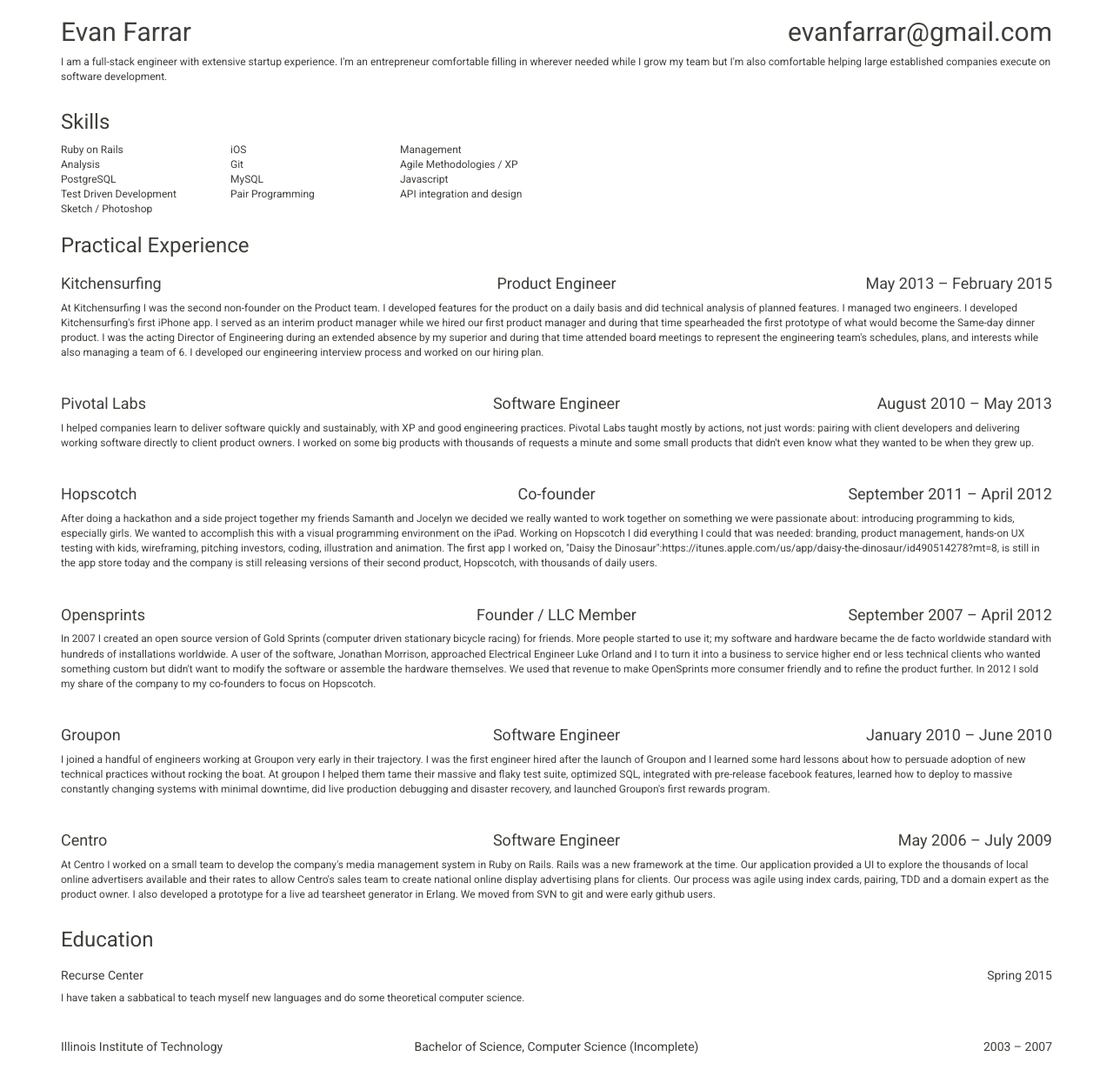
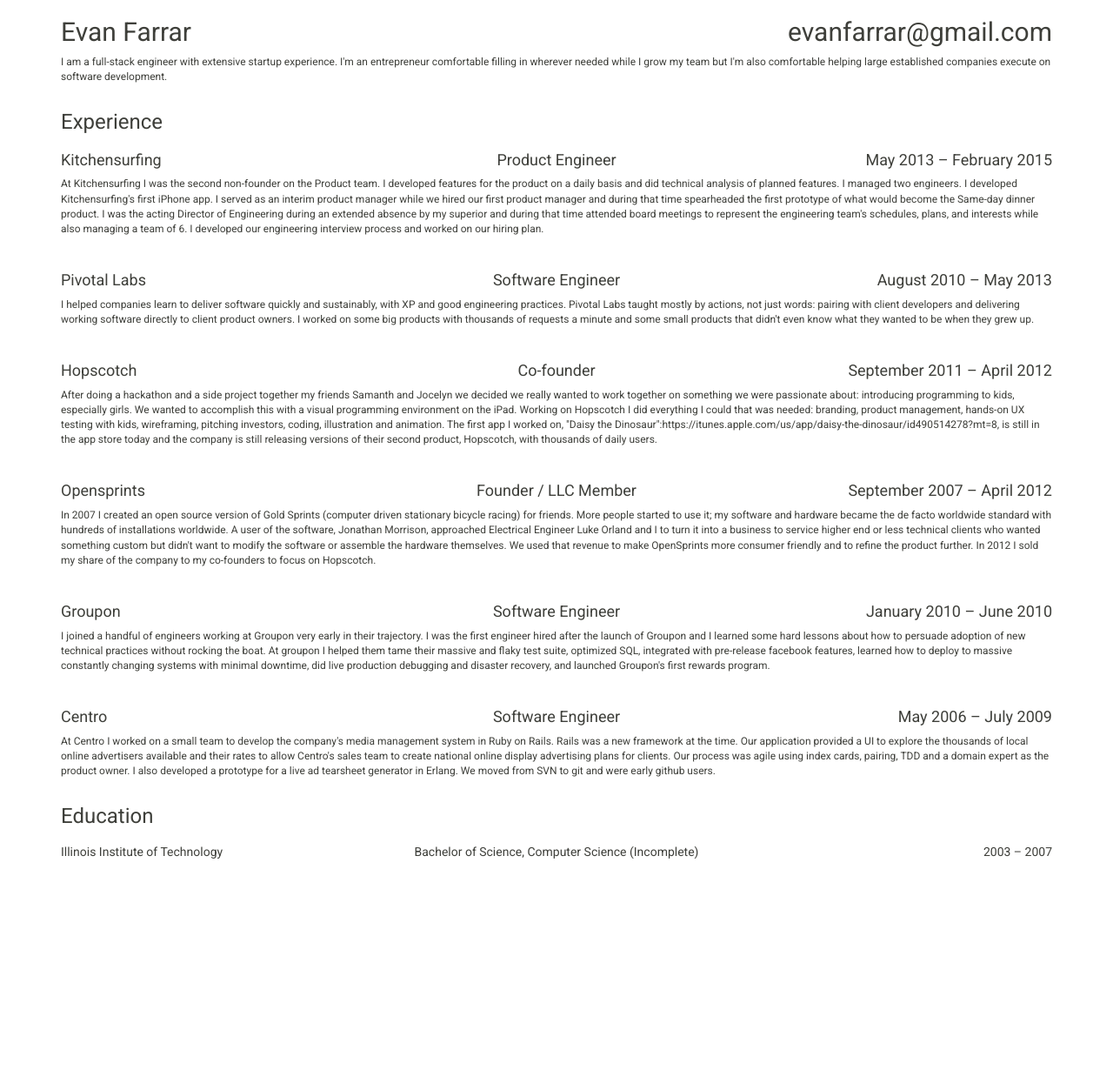
Before and after one commit to evanfarrar/evanfarrar.github.com, a Jekyll site: the page built from print.html, in a window 1280 px wide. Shown: the whole page at 87% size. Built offline with Jekyll 4.4.1, drawn with Linux system fonts in a browser that asks for light colours; nearby versions of some CDN libraries; after the commit the page ends 1028 px from its top, so only the background shows below that.

Commit message:
Trimming.

```diff
--- a/print.html
+++ b/print.html
@@ -1,20 +1,6 @@
 ---
 layout: default
 title: Evan Farrar
-skills:
-  - Ruby on Rails
-  - iOS
-  - Management
-  - Analysis
-  - Git
-  - Agile Methodologies / XP
-  - PostgreSQL
-  - MySQL
-  - Javascript
-  - Test Driven Development
-  - Pair Programming
-  - API integration and design
-  - Sketch / Photoshop
 ---
 <div class="container print">
   <div class="row">
@@ -30,13 +16,7 @@ skills:
       <p>I am a full-stack engineer with extensive startup experience. I'm an entrepreneur comfortable filling in wherever needed while I grow my team but I'm also comfortable helping large established companies execute on software development.</p>
     </div>
   </div>
-  <h3>Skills</h3>
-  <div class="row skills">
-    {% for skill in page.skills %}
-      <div class="col-xs-6 col-sm-{% cycle 'threecolumn': '2', '2','8' %}">{{ skill }}</div>
-    {% endfor %}
-  </div>
-  <h3>Practical Experience</h3>
+  <h3>Experience</h3>
   {% for job in site.jobs %}
     <div class="job">
       <div class="row">
@@ -60,21 +40,6 @@ skills:
   <h3>Education</h3>
   <div class="education">
     <div class="row">
-      <div class="col-sm-8">
-	<h5 class="school">Recurse Center</h5>
-      </div>
-      <div class="col-sm-4">
-	<h5 class="timeframe">Spring 2015</h5>
-      </div>
-    </div>
-    <div class="row">
-      <div class="col-sm-12" class="content">
-	I have taken a sabbatical to teach myself new languages and do some theoretical computer science.
-      </div>
-    </div>
-  </div>
-  <div class="education">
-    <div class="row">
       <div class="col-sm-4">
 	<h5 class="company">Illinois Institute of Technology</h5>
       </div>
```
